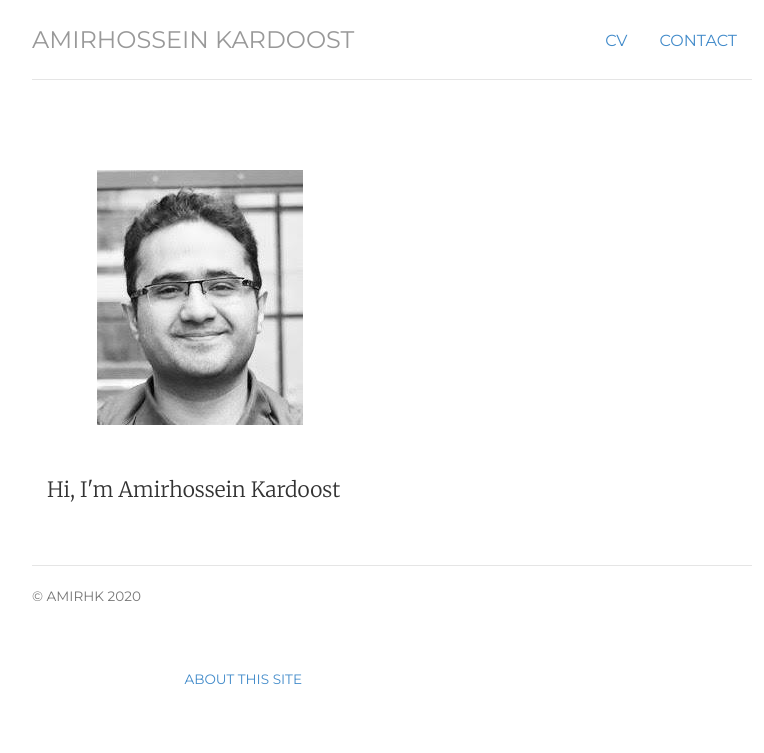
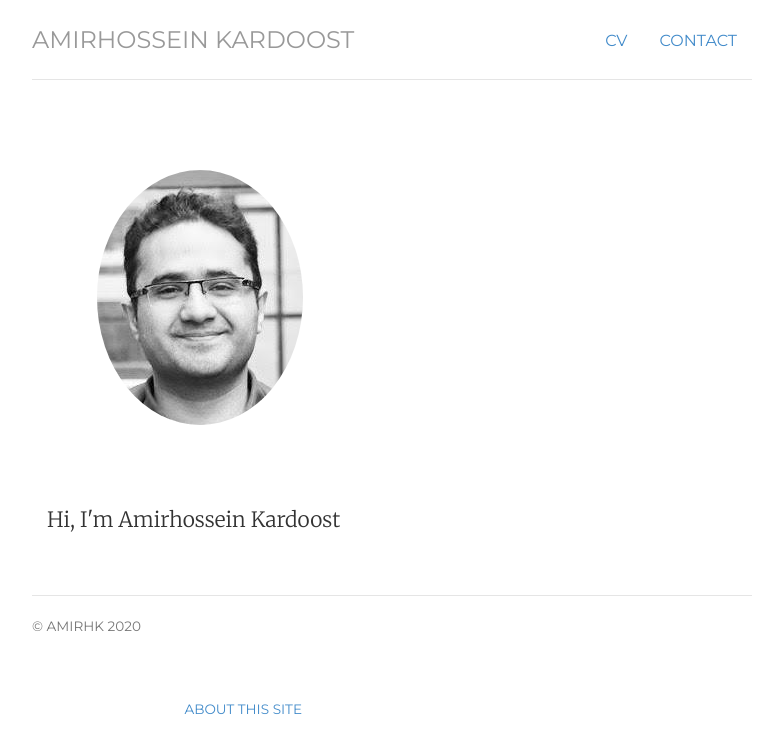
Before and after one commit to Amirhk-dev/Amirhk-dev.github.io, a Jekyll site: the page built from index.html, in a window 1280 px wide. Shown: the top 753 px of the page, without its empty margins (248-1012 px from the left). Built offline with Jekyll 4.4.1, drawn with Linux system fonts in a browser that asks for light colours.

Commit message:
Update index.html

```diff
--- a/index.html
+++ b/index.html
@@ -9,9 +9,8 @@ description: Amirhossein Kardoost ... .
 
 <div class="row marketing">
 	<div class="col-sm-4">
-		<img src="/img/amir.jpg" alt="Card Back">
-        	<img src="/img/amir1.jpg" class="img-top" alt="Card Front">
-	</div>
+		<img src="/img/amir.jpg" class="img-circle avatar" alt="Amirhossein Kardoost">
+        </div>
 	<div itemscope itemtype="http://data-vocabulary.org/Person" class="col-sm-8">
 	<p class="lead">Hi, I'm <span itemprop="name">Amirhossein Kardoost</span>
 	</div>
```
